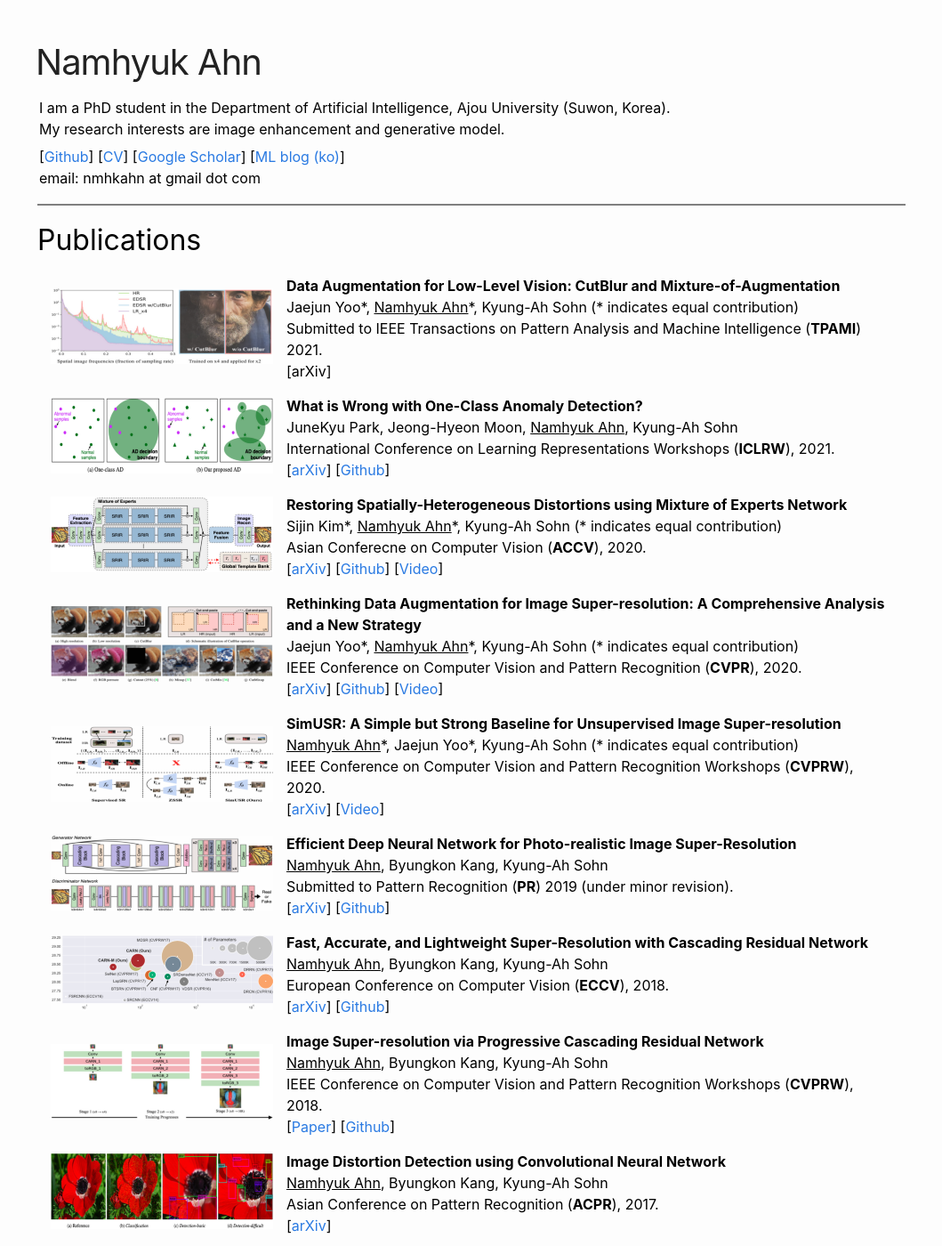
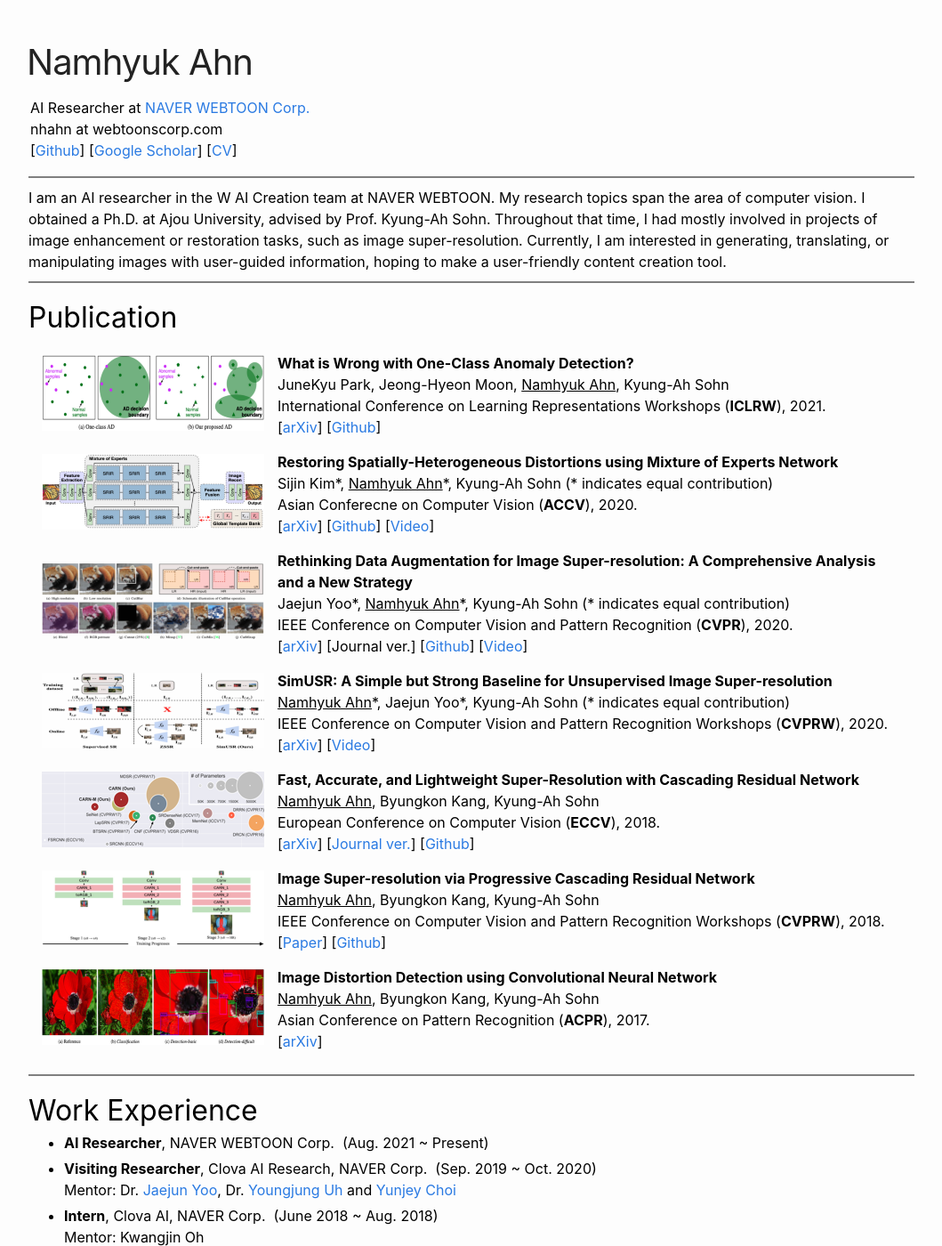
Before and after one commit to nmhkahn/nmhkahn.github.io, a Jekyll site: the page index.html, which Jekyll copies as it is, in a window 1280 px wide and 1400 px high. Shown: the whole window at 89% size, without its empty margins (110-1169 px from the left). Built offline with Jekyll 4.4.1, drawn with Linux system fonts in a browser that asks for light colours; some of the changed text lies outside the part shown.

Commit message:
Update CV

```diff
--- a/index.html
+++ b/index.html
@@ -23,47 +23,30 @@
 
 <div class="name" style="padding: 40px 0px 5px 0px">Namhyuk Ahn</div>
 
-<table border="0" width="980px" align="center"><tbody>
+<table border="0" width="1000px" align="center"><tbody>
 <tr><td>
     <table border="0" width="100%"><tbody>
     <tr>
         <td>
             <p style="padding: 0px 0px 5px 0px">
-            I am a PhD student in the Department of Artificial Intelligence, Ajou University (Suwon, Korea).<br>
-            My research interests are image enhancement and generative model.<br>
-            </p>
-        </td>
-    </tr>
-    <tr>
-        <td>
-            <p style="padding: 0px 0px 5px 0px">
+            AI Researcher at <a href="https://webtoonscorp.com/en/">NAVER WEBTOON Corp.</a><br>
+            nhahn at webtoonscorp.com<br>
             [<a href="https://github.com/nmhkahn">Github</a>]
+            [<a href="https://scholar.google.co.kr/citations?user=cFSb6QQAAAAJ">Google Scholar</a>]
             [<a href="./assets/CV_namhyuk_ahn.pdf">CV</a>]
-            [<a href="https://scholar.google.co.kr/citations?user=cFSb6QQAAAAJ">Google Scholar</a>]
-            [<a href="./blog.html">ML blog (ko)</a>]<br>
-            email: nmhkahn at gmail dot com
             </p>
         </td>
     </tr>
     </tbody></table>
 
-    <hr size="2" align="left" noshade="" style="margin: 10px 0px 15px 0px">
+    <hr size="2" align="left" noshade="" style="margin: 10px 0px 10px 0px">
 
-    <h1 style="font-weight:normal;">Publications</h1>
+    I am an AI researcher in the W AI Creation team at NAVER WEBTOON. My research topics span the area of computer vision. I obtained a Ph.D. at Ajou University, advised by Prof. Kyung-Ah Sohn. Throughout that time, I had mostly involved in projects of image enhancement or restoration tasks, such as image super-resolution. Currently, I am interested in generating, translating, or manipulating images with user-guided information, hoping to make a user-friendly content creation tool.
 
+    <hr size="2" align="left" noshade="" style="margin: 10px 0px 10px 0px">
+
+    <h1 style="font-weight:normal; padding: 5px 0px 0px 0px">Publication</h1>
     <table cellspacing="15"><tbody>
-        <tr>
-            <td width="25%" align=left>
-                <img width="250" height="85" src="./assets/paper/preprint21.png" border="0">
-            </td>
-            <td>
-                <b>Data Augmentation for Low-Level Vision: CutBlur and Mixture-of-Augmentation</b><br>
-                Jaejun Yoo*, <u>Namhyuk Ahn</u>*, Kyung-Ah Sohn (* indicates equal contribution)<br>
-                Submitted to IEEE Transactions on Pattern Analysis and Machine Intelligence (<b>TPAMI</b>) 2021.<br>
-                [arXiv]
-            </td>
-        </tr>
-
         <tr>
             <td width="25%" align=left>
                 <img width="250" height="85" src="./assets/paper/iclrw21.png" border="0">
@@ -100,6 +83,7 @@
                 Jaejun Yoo*, <u>Namhyuk Ahn</u>*, Kyung-Ah Sohn (* indicates equal contribution)<br>
                 IEEE Conference on Computer Vision and Pattern Recognition (<b>CVPR</b>), 2020.<br>
                 [<a href="https://arxiv.org/abs/2004.00448">arXiv</a>]
+                [Journal ver.]
                 [<a href="https://github.com/clovaai/cutblur">Github</a>]
                 [<a href="https://youtu.be/MQR5mnsCvbM">Video</a>]
             </td>
@@ -110,25 +94,11 @@
                 <img width="250" height="85" src="./assets/paper/cvprw20.png" border="0">
             </td>
             <td>
-                <b>SimUSR: A Simple but Strong Baseline for Unsupervised Image
-  Super-resolution</b><br>
+                <b>SimUSR: A Simple but Strong Baseline for Unsupervised Image Super-resolution</b><br>
                 <u>Namhyuk Ahn</u>*, Jaejun Yoo*, Kyung-Ah Sohn (* indicates equal contribution)<br>
                 IEEE Conference on Computer Vision and Pattern Recognition Workshops (<b>CVPRW</b>), 2020.<br>
                 [<a href="https://arxiv.org/abs/2004.11020">arXiv</a>]
                 [<a href="https://youtu.be/WpiUdvn2-WQ">Video</a>]
-            </td>
-        </tr>
-
-        <tr>
-            <td width="25%" align=left>
-                <img width="250" height="85" src="./assets/paper/preprint19.png" border="0">
-            </td>
-            <td>
-                <b>Efficient Deep Neural Network for Photo-realistic Image Super-Resolution</b><br>
-                <u>Namhyuk Ahn</u>, Byungkon Kang, Kyung-Ah Sohn<br>
-                Submitted to Pattern Recognition (<b>PR</b>) 2019 (under minor revision).<br>
-                [<a href="https://arxiv.org/abs/1903.02240">arXiv</a>]
-                [<a href="https://github.com/nmhkahn/PCARN-pytorch">Github</a>]
             </td>
         </tr>
 
@@ -141,6 +111,7 @@
                 <u>Namhyuk Ahn</u>, Byungkon Kang, Kyung-Ah Sohn<br>
                 European Conference on Computer Vision (<b>ECCV</b>), 2018.<br>
                 [<a href="https://arxiv.org/abs/1803.08664">arXiv</a>]
+                [<a href="https://arxiv.org/abs/1903.02240">Journal ver.</a>]
                 [<a href="https://github.com/nmhkahn/CARN-pytorch">Github</a>]
             </td>
         </tr>
@@ -171,34 +142,40 @@
         </tr>
     </tbody></table>
 
+    <hr size="2" align="left" noshade="" style="margin: 10px 0px 5px 0px">
+
     <div style="padding: 0px 0px 20px 0px">
-        <h1 style="font-weight:normal; padding: 5px 0px 5px 0px">Education</h1>
+        <h1 style="font-weight:normal; padding: 10px 0px 0px 0px">Work Experience</h1>
         <div style="padding: 0px 0px 0px 10px">
             <ul>
-                <li> Ph.D. Student in Computer Engineering at Ajou University &nbsp;(Mar. 2016 ~ Present)<br>
-                    <i>Advisor: Prof. <a href="https://sites.google.com/site/kasohn/home">Kyung-Ah Sohn</a></i>
+                <li> <b>AI Researcher</b>, NAVER WEBTOON Corp. &nbsp;(Aug. 2021 ~ Present)<br>
+                <p style="padding: 0px 0px 5px 0px"></p>
+                <li> <b>Visiting Researcher</b>, Clova AI Research, NAVER Corp. &nbsp;(Sep. 2019 ~ Oct. 2020)<br>
+                    Mentor: Dr. <a href="https://scholar.google.com/citations?user=7NBlQw4AAAAJ">Jaejun Yoo</a>, Dr. <a href="https://sites.google.com/site/youngjunguh">Youngjung Uh</a> and <a href="https://yunjey.github.io">Yunjey Choi</a>
+                <p style="padding: 0px 0px 5px 0px"></p>
+                <li> <b>Intern</b>, Clova AI, NAVER Corp. &nbsp;(June 2018 ~ Aug. 2018)<br>
+                Mentor: Kwangjin Oh
+            </ul>
+        </div>
+    </div>
+
+    <div style="padding: 0px 0px 20px 0px">
+        <h1 style="font-weight:normal; padding: 10px 0px 0px 0px">Education</h1>
+        <div style="padding: 0px 0px 0px 10px">
+            <ul>
+                <li> Ph.D. in Artifical Intelligence at Ajou University &nbsp;(Mar. 2016 ~ Aug. 2021)<br>
+                    Advisor: Prof. <a href="https://sites.google.com/site/kasohn/home">Kyung-Ah Sohn</a><br>
+                    Thesis: <a href="./assets/thesis_namhyuk_ahn.pdf">Toward an Efficient Deep Image Restoration Method</a>
+                    <p style="padding: 0px 0px 5px 0px"></p>
                 <li> Bachelor of Media in Digital Media from Ajou University &nbsp;(Mar. 2012 ~ Feb. 2016)
             <ul>
         </div>
     </div>
 
-    <div style="padding: 0px 0px 20px 0px">
-        <h1 style="font-weight:normal; padding: 5px 0px 5px 0px">Work Experience</h1>
-        <div style="padding: 0px 0px 0px 10px">
-            <ul>
-                <li> <b>Visiting Researcher</b>, Clova AI Research, Naver Corp. &nbsp;(Sep. 2019 ~ Oct. 2020)<br>
-                    <i>Mentor:Dr. <a href="https://scholar.google.com/citations?user=7NBlQw4AAAAJ">Jaejun Yoo</a>, Dr. <a href="https://sites.google.com/site/youngjunguh">Youngjung Uh</a> and <a href="https://yunjey.github.io">Yunjey Choi</a></i>
-
-                <p style="padding: 0px 0px 5px 0px"></p>
-
-                <li> <b>Intern</b>, Clova AI, Naver Corp. &nbsp;(June 2018 ~ Aug. 2018)<br>
-                <i>Mentor: Kwangjin Oh</i>
-            </ul>
-        </div>
-    </div>
+    <hr size="2" align="left" noshade="" style="margin: 5px 0px 5px 0px">
 
     <div style="padding: 0px 0px 20px 0px">
-        <h1 style="font-weight:normal; padding: 5px 0px 5px 0px">Awards</h1>
+        <h1 style="font-weight:normal; padding: 10px 0px 0px 0px">Award</h1>
         <div style="padding: 0px 0px 0px 10px">
             <ul>
                 <li> <b>Honorable Mention Award</b>, NTIRE 2018 Challenge &nbsp;(June 2018)<br>
@@ -208,7 +185,7 @@
     </div>
 
     <div style="padding: 0px 0px 20px 0px">
-        <h1 style="font-weight:normal; padding: 5px 0px 5px 0px">Teaching Experience</h1>
+        <h1 style="font-weight:normal; padding: 10px 0px 0px 0px">Teaching</h1>
         <div style="padding: 0px 0px 0px 10px">
             <ul>
                 <li> <b>Lecture Instructor</b>, Fastcampus &nbsp;(Aug. 2017)<br>
@@ -218,7 +195,7 @@
     </div>
 
     <div style="padding: 0px 0px 20px 0px">
-        <h1 style="font-weight:normal; padding: 5px 0px 5px 0px">Professional Service</h1>
+        <h1 style="font-weight:normal; padding: 10px 0px 0px 0px">Academic Activitiy</h1>
         <div style="padding: 0px 0px 0px 10px">
             <ul>
                 <li> <b>Reviewer</b><br>
```
Also changed, not shown: assets/paper/eccv18.png, assets/paper/preprint19.png (deleted), assets/paper/preprint21.png (deleted), 2 other files.
